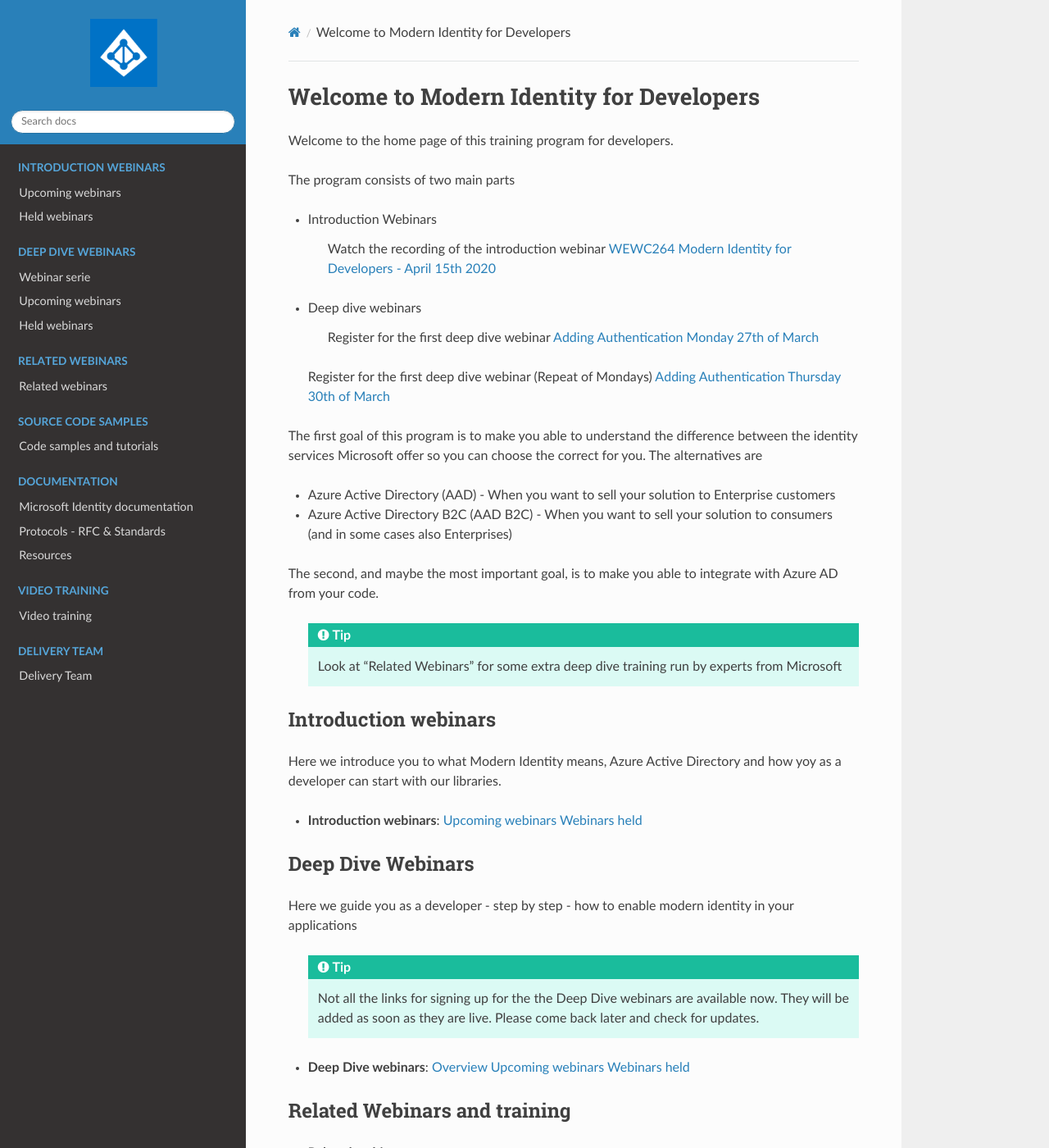
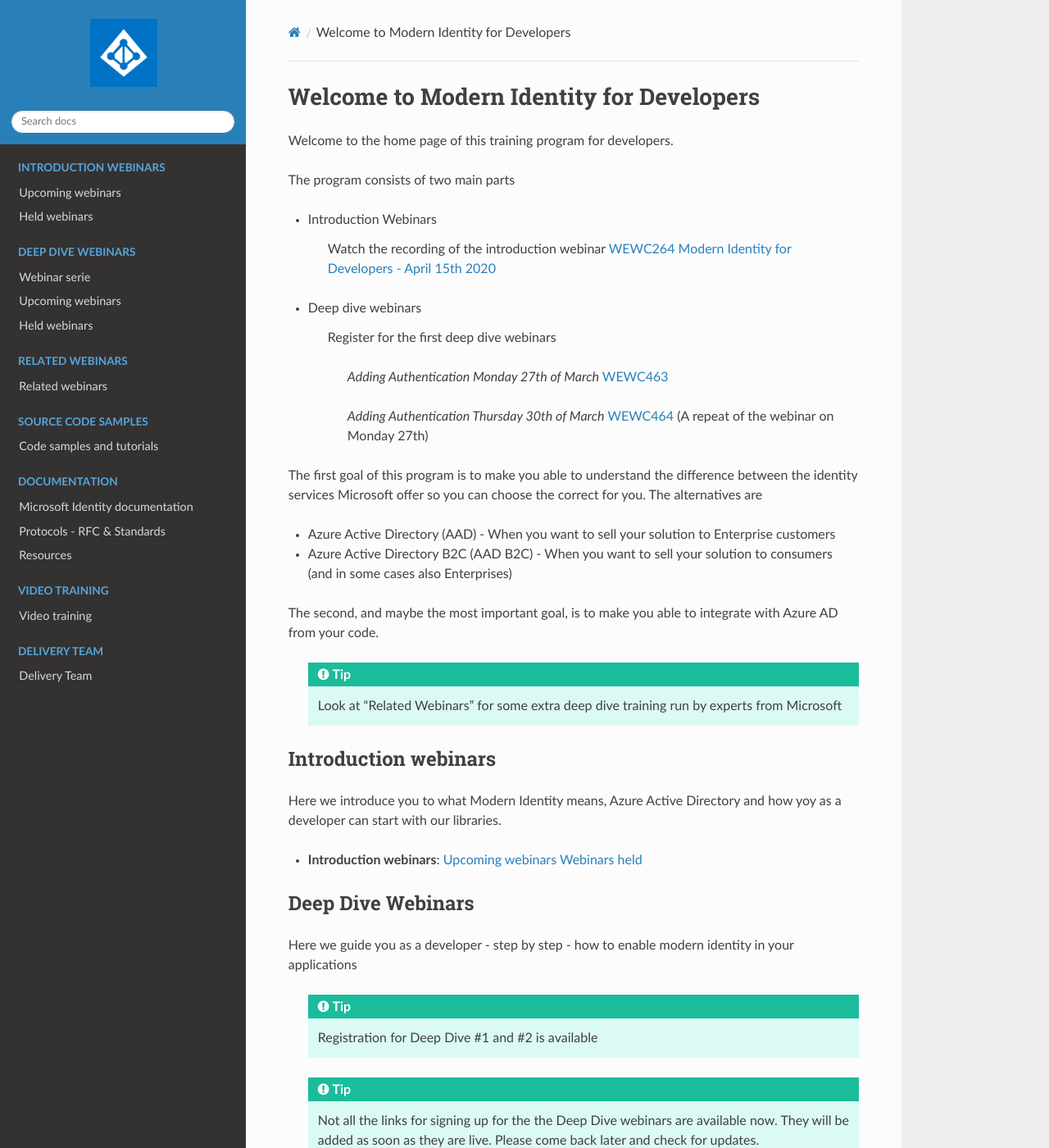
Before and after one commit to RonnyA/ModernIdentity, a Sphinx documentation site: the page built from docs/source/index.rst, in a window 1280 px wide and 1400 px high. Shown: the whole window at 82% size. Built offline with Sphinx 7.4.7 and the Read the Docs theme 2.0.0, drawn with Linux system fonts in a browser that asks for light colours.

Commit message:
Added link for Deep Dive #2a

```diff
--- a/docs/source/index.rst
+++ b/docs/source/index.rst
@@ -19,14 +19,15 @@
 
 * Deep dive webinars
 
-      Register for the first deep dive webinar `Adding Authentication Monday 27th of March`__
+      Register for the first deep dive webinars
 
-.. __ : https://www.microsoftevents.com/profile/10680034
+       `Adding Authentication Monday 27th of March` WEWC463_
 
+       `Adding Authentication Thursday 30th of March` WEWC464_ (A repeat of the webinar on Monday 27th)
 
-      Register for the first deep dive webinar (Repeat of Mondays) `Adding Authentication Thursday 30th of March`__
+.. _WEWC463 : https://www.microsoftevents.com/profile/10680034
 
-.. __ : https://www.microsoftevents.com/profile/10689173
+.. _WEWC464 : https://www.microsoftevents.com/profile/10689173
 
 
 The first goal of this program is to make you able to understand the difference between the identity services Microsoft offer so you can choose the correct for you. The alternatives are
@@ -63,6 +64,8 @@
 ------------------
 
 Here we guide you as a developer - step by step - how to enable modern identity in your applications
+
+  .. tip:: Registration for Deep Dive #1 and #2 is available
 
   .. tip:: Not all the links for signing up for the the Deep Dive webinars are
            available now. They will be added as soon as they are live.
```
Also changed, not shown: docs/source/deep/upcoming-deep-webinars.rst (+13 -4 lines), 9 other files.
